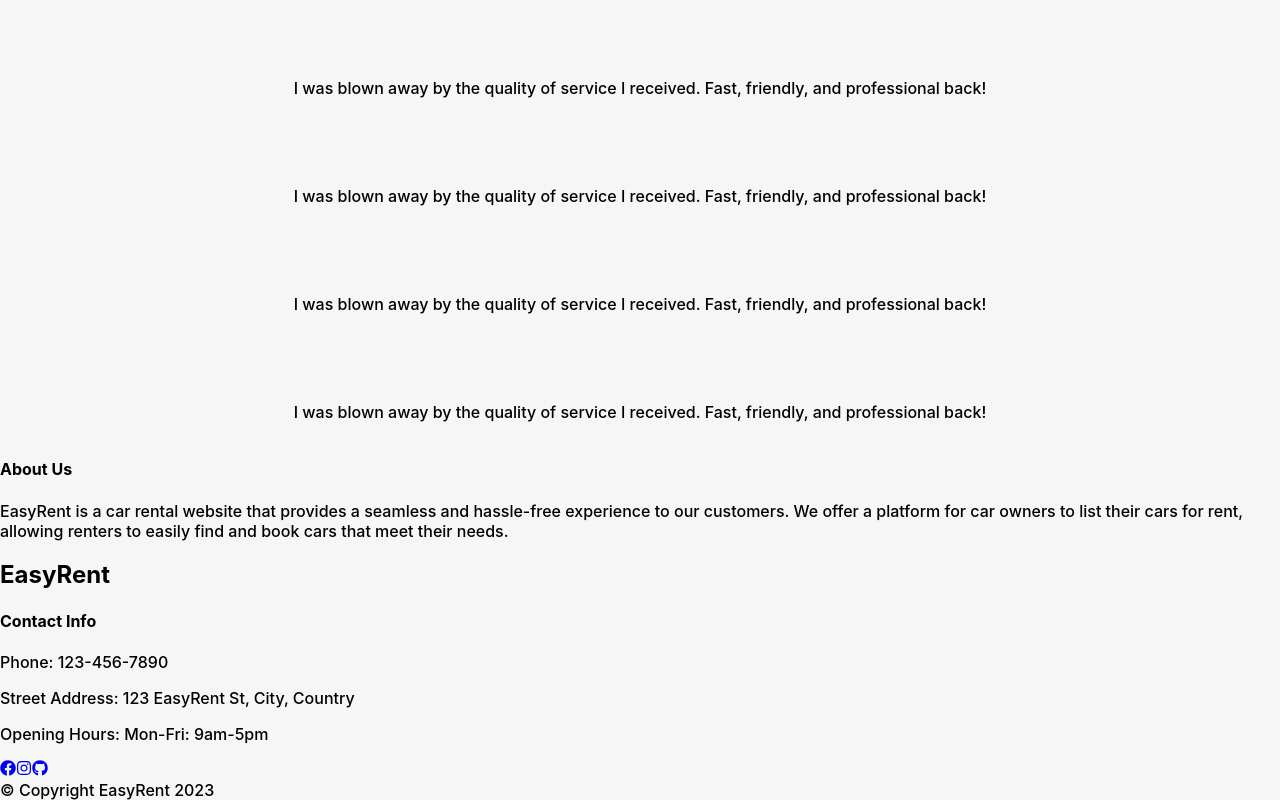
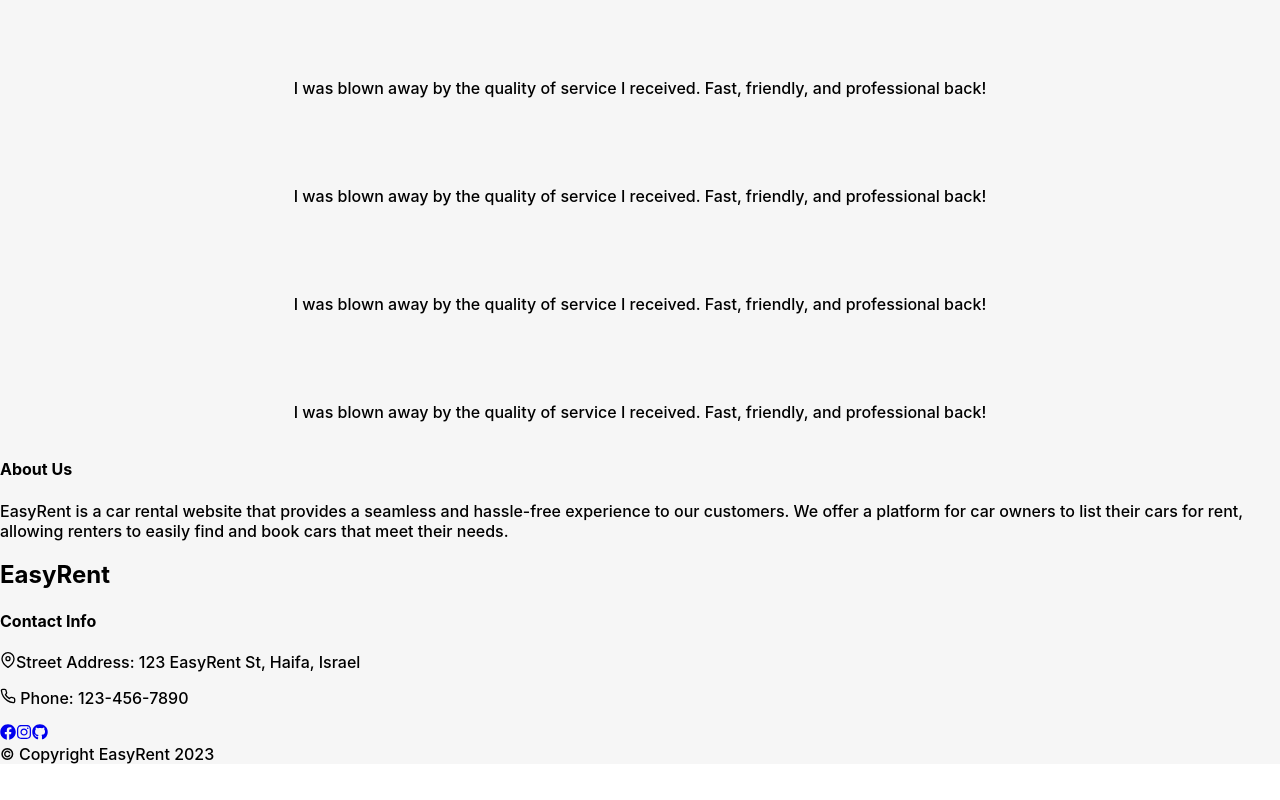
Before and after one commit to easyrent11/EasyRent, a React (Create React App) app in the folder client/: page / in a window 1280 px wide. Shown: the part 4776-5576 px from the top of the page. After the commit the page ends 5540 px from the top, so only its background shows below. Built offline with nearby package versions, Linux system fonts and the light colour scheme.

Commit message:
Almost completed main page

```diff
--- a/client/src/components/Footer.js
+++ b/client/src/components/Footer.js
@@ -1,49 +1,49 @@
 import React from "react";
 import { FaFacebook, FaInstagram, FaGithub } from "react-icons/fa";
+import { FiMapPin, FiPhone } from "react-icons/fi";
 
 export default function Footer() {
   return (
-    <footer className="bg-[#262626] py-6 w-full">
-      <div className="flex container mx-auto px-4">
-        <div className="grid grid-cols-1 md:grid-cols-2 lg:grid-cols-4 border-2  border-red-500 p-2 gap-6">
+    <footer className="bg-black py-6 w-full">
+
+      <article className="flex justify-around m-2 p-2 border-2 border-red-500 ">
         {/* About Us */}
-          <div className="text-white border-2 p-4 border-blue-500">
+        <div className="text-white w-1/4 border-2 p-4 border-blue-500">
           <h4 className="text-xl font-bold mb-4">About Us</h4>
           <p>
-              EasyRent is a car rental website that provides a seamless and hassle-free experience to our customers. We offer a platform for car owners to list their cars for rent, allowing renters to easily find and book cars that meet their needs.
+            EasyRent is a car rental website that provides a seamless and
+            hassle-free experience to our customers. We offer a platform for car
+            owners to list their cars for rent, allowing renters to easily find
+            and book cars that meet their needs.
           </p>
-            <h2 className="mt-4 font-bold text-[#CC6200] text-2xl">EasyRent</h2>
+          <h2 className="mt-4 font-bold text-[#CC6200] text-3xl">EasyRent</h2>
         </div>
 
         {/* Contact Info */}
-          <div className="text-white border-2 p-4 border-yellow-500" >
-            <h4 className="text-xl font-bold mb-4">Contact Info</h4>
-            <p>
-              Phone: 123-456-7890
-            </p>
-            <p>
-              Street Address: 123 EasyRent St, City, Country
-            </p>
-            <p>
-              Opening Hours: Mon-Fri: 9am-5pm
-            </p>
+        <div className="flex flex-col items-start justify-center text-white w-1/4 ml-4 border-2 border-yellow-500">
+          <h4 className="text-xl font-bold p-2 m-1 mb-4">Contact Info</h4>
+          <p className="flex items-center justify-center p-2 m-1"> <FiMapPin className="m-1"/>Street Address: 123 EasyRent St, Haifa, Israel</p>
+          <p className="flex items-center justify-center p-2 m-1"> <FiPhone className="m-1"/> Phone: 123-456-7890 </p>
         </div>
+      </article>
 
       {/* Social Media Icons */}
-          <div className="flex justify-center items-center space-x-4 p-4 border-2 border-red-500 ">
+      <div className=" flex justify-center  flex-1 items-center space-x-4 p-2 m-10 border-b border-white border-opacity-30">
         <a href="https://www.facebook.com">
           <FaFacebook className="text-white text-4xl hover:text-blue-500" />
         </a>
         <a href="https://www.instagram.com">
           <FaInstagram className="text-white text-4xl hover:text-pink-500" />
         </a>
-            <a href="https://www.github.com">
+        <a href="https://github.com/easyrent11">
           <FaGithub className="text-white text-4xl  hover:text-gray-500" />
         </a>
       </div>
+
+      <div className="m-4 p-4 ">
+        <span className=" text-white text-lg p-2 m-w-full m-2 ">© Copyright EasyRent 2023</span>
       </div>
-        <span className=" text-white p-2 m-2">© Copyright EasyRent 2023</span>
-      </div>
+
     </footer>
   );
 }
```
Also changed, not shown: client/src/Assets/default-user-picture.png (added), client/src/Assets/profileimage.png (deleted). Lines whose indentation alone changed are shown as unchanged.
